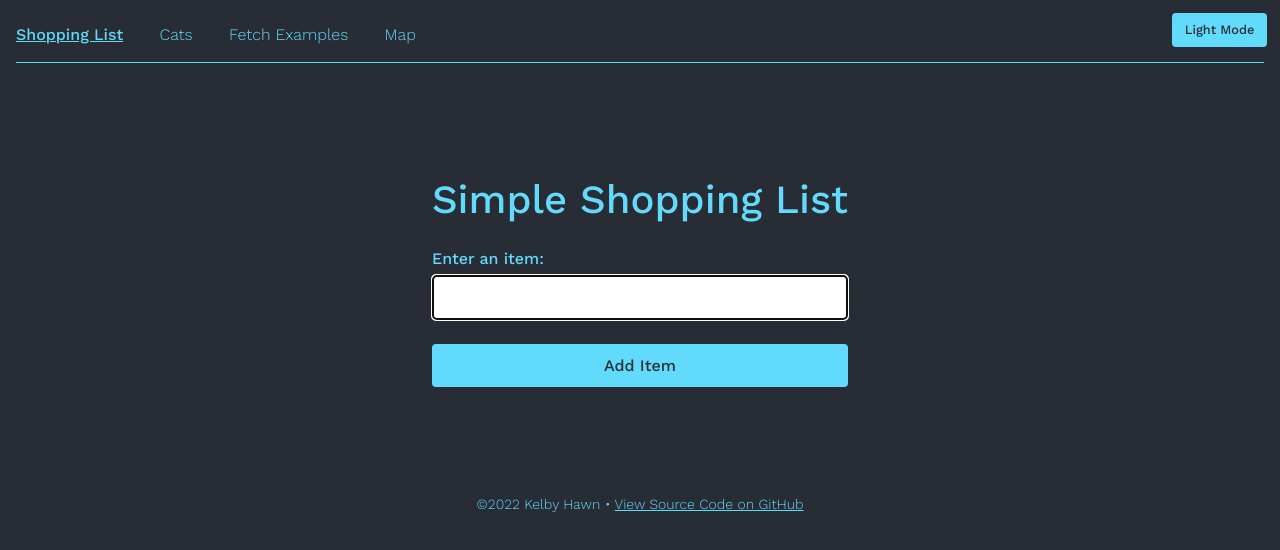
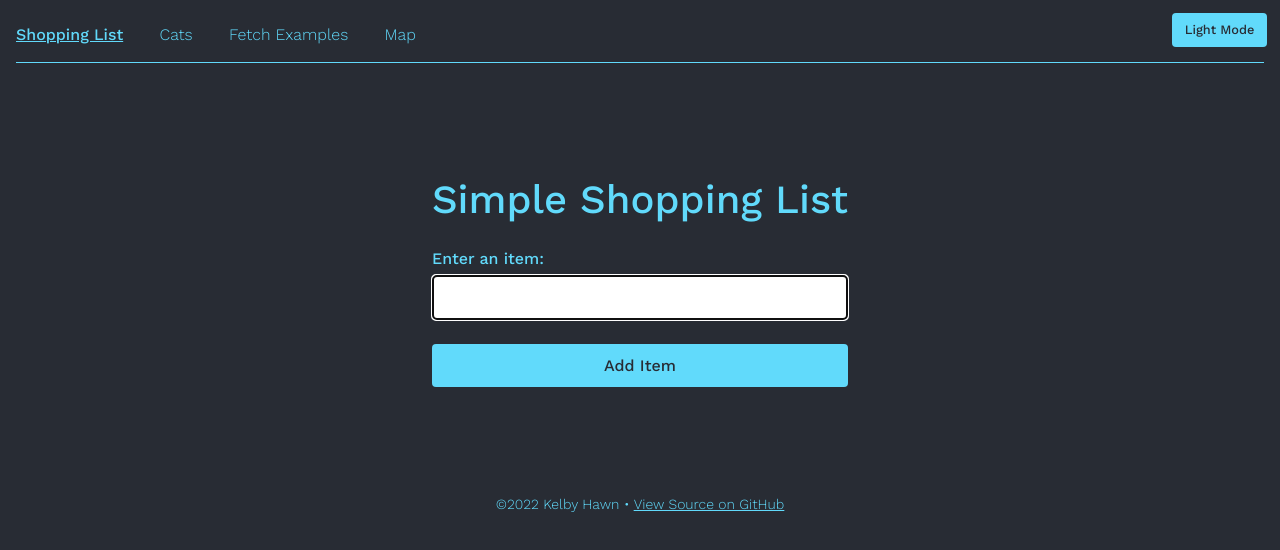
Before and after one commit to kelbyhawn/react-practice, a React (Create React App) app: page / in a window 1280 px wide. Shown: the top 550 px of the page. Built offline with nearby package versions, Linux system fonts and the light colour scheme.

Commit message:
update footer copy on GitHub link

```diff
--- a/src/Layout.js
+++ b/src/Layout.js
@@ -38,7 +38,7 @@ export default function Layout() {
 
       {/* Footer */}
       <footer>
-        <p className="tiny">©{year} Kelby Hawn • <a href="https://github.com/kelbyhawn/react-practice" target="_blank" rel="noreferrer">View Source Code on GitHub</a></p>
+        <p className="tiny">©{year} Kelby Hawn • <a href="https://github.com/kelbyhawn/react-practice" target="_blank" rel="noreferrer">View Source on GitHub</a></p>
       </footer>
     </>
   );
```
